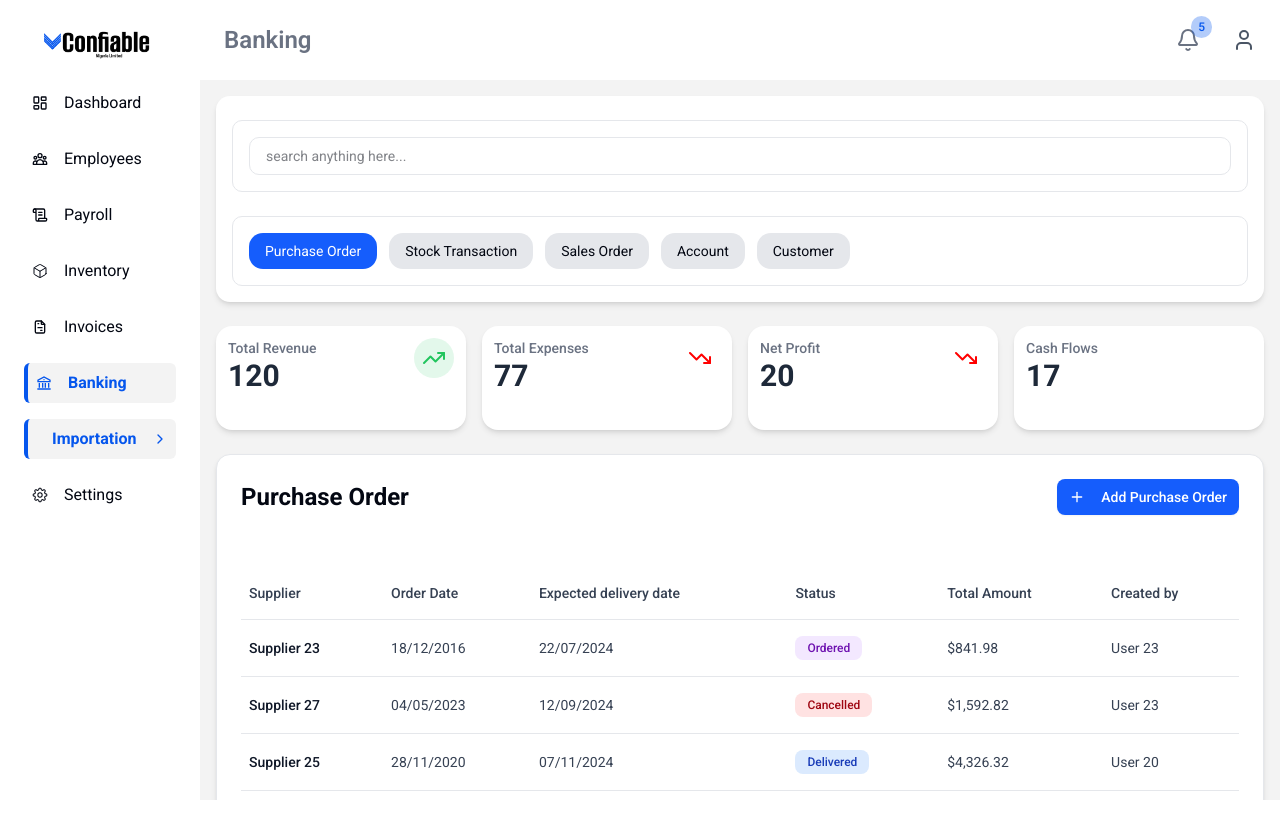
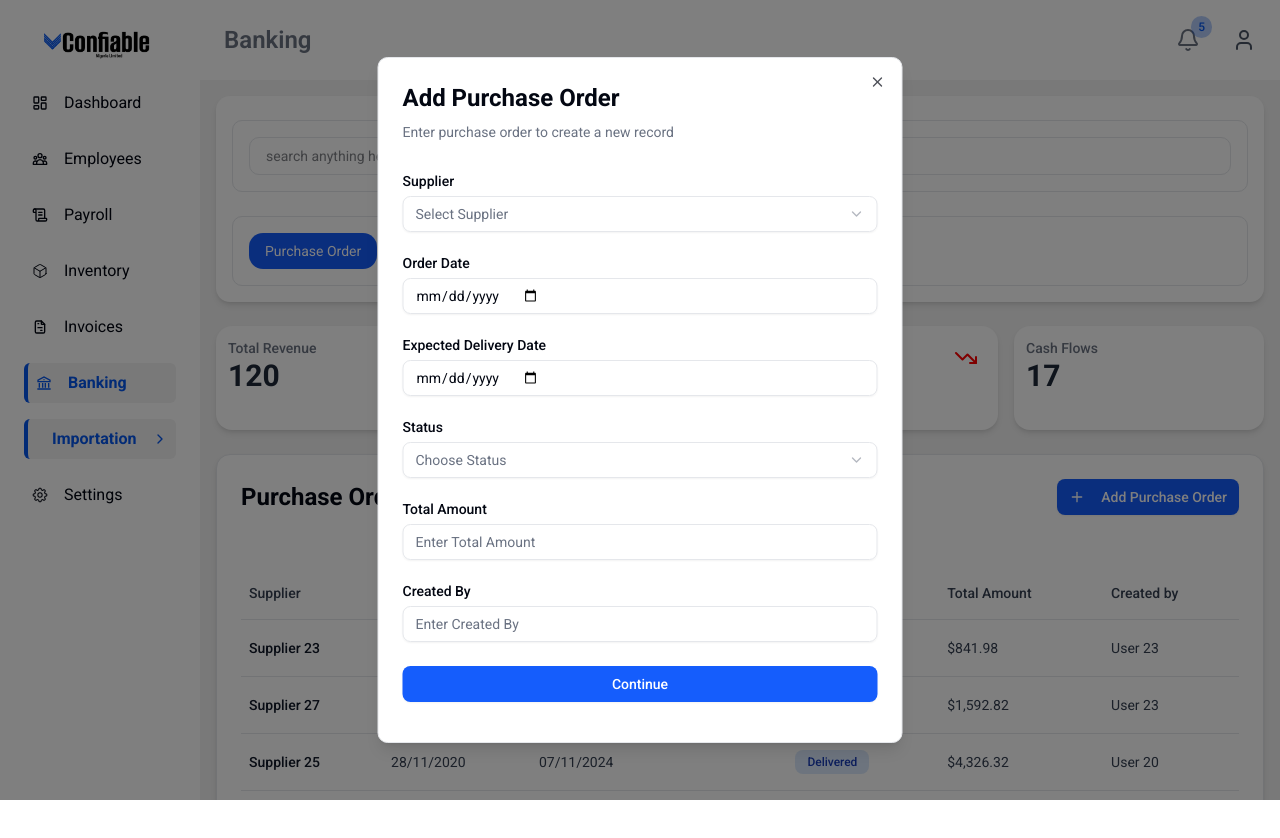
Before and after one commit to Confiable-Nig-Ltd/confiable, a React (Vite) app in the folder confiable-app/: page /banking in a window 1280 px wide. Both pictures are taken after a click on the button "Add Purchase Order". Shown: the top 838 px of the page. Built offline with nearby package versions, Linux system fonts and the light colour scheme; what @react-pdf/renderer would draw is missing.

Commit message:
completed the add functionality for the add purchase order

```diff
--- /dev/null
+++ b/confiable-app/src/components/banking/AddPurchaseOrderDialog.jsx
@@ -0,0 +1,178 @@
+import { Button } from "@/components/ui/button";
+import {
+  Dialog,
+  DialogContent,
+  DialogFooter,
+  DialogHeader,
+  DialogTitle,
+} from "@/components/ui/dialog";
+import { Input } from "@/components/ui/input";
+import { Label } from "@/components/ui/label";
+import { useState } from "react";
+import { toast } from "sonner";
+import useBankingStore from "@/src/stores/banking/banking-store";
+import {
+  Select,
+  SelectContent,
+  SelectItem,
+  SelectTrigger,
+  SelectValue,
+} from "@/components/ui/select";
+
+export function AddPurchaseOrderDialog({ open, onClose }) {
+  const [formData, setFormData] = useState({
+    supplier_id: "",
+    order_date: "",
+    expected_delivery_date: "",
+    status: "",
+    total_amount: "",
+    created_by: "",
+  });
+
+  const { addPurchaseOrder, isAddingPurchaseOrder } = useBankingStore();
+
+  const handleSubmit = async (e) => {
+    e.preventDefault();
+
+    // Basic validation
+    if (!Object.values(formData).every(Boolean)) {
+      toast.error("Please fill in all fields");
+      return;
+    }
+
+    const result = await addPurchaseOrder(formData);
+
+    if (result.success) {
+      toast.success("Purchase order added successfully");
+      onClose();
+      setFormData({
+        supplier_id: "",
+        order_date: "",
+        expected_delivery_date: "",
+        status: "",
+        total_amount: "",
+        created_by: "",
+      });
+    } else {
+      toast.error(result.error || "Failed to add purchase order");
+    }
+  };
+
+  const handleChange = (field, value) => {
+    setFormData((prev) => ({
+      ...prev,
+      [field]: value,
+    }));
+  };
+
+  return (
+    <Dialog open={open} onOpenChange={onClose}>
+      <DialogContent className="sm:max-w-[525px]">
+        <DialogHeader>
+          <DialogTitle className="text-2xl font-bold">
+            Add Purchase Order
+          </DialogTitle>
+          <p className="text-sm text-gray-500">
+            Enter purchase order to create a new record
+          </p>
+        </DialogHeader>
+        <form onSubmit={handleSubmit} className="space-y-6 py-4">
+          <div className="space-y-2">
+            <Label>Supplier</Label>
+            <Select
+              value={formData.supplier_id}
+              onValueChange={(value) => handleChange("supplier_id", value)}
+            >
+              <SelectTrigger className="w-full">
+                <SelectValue placeholder="Select Supplier" />
+              </SelectTrigger>
+              <SelectContent>
+                {Array.from({ length: 30 }, (_, i) => i + 1).map((id) => (
+                  <SelectItem key={id} value={id.toString()}>
+                    Supplier {id}
+                  </SelectItem>
+                ))}
+              </SelectContent>
+            </Select>
+          </div>
+
+          <div className="space-y-2">
+            <Label>Order Date</Label>
+            <Input
+              type="date"
+              value={formData.order_date}
+              onChange={(e) => handleChange("order_date", e.target.value)}
+              placeholder="Select Order Date"
+              className="w-full"
+            />
+          </div>
+
+          <div className="space-y-2">
+            <Label>Expected Delivery Date</Label>
+            <Input
+              type="date"
+              value={formData.expected_delivery_date}
+              onChange={(e) =>
+                handleChange("expected_delivery_date", e.target.value)
+              }
+              placeholder="Select Expected Delivery Date"
+              className="w-full"
+            />
+          </div>
+
+          <div className="space-y-2">
+            <Label>Status</Label>
+            <Select
+              value={formData.status}
+              onValueChange={(value) => handleChange("status", value)}
+            >
+              <SelectTrigger className="w-full">
+                <SelectValue placeholder="Choose Status" />
+              </SelectTrigger>
+              <SelectContent>
+                <SelectItem value="Pending">Pending</SelectItem>
+                <SelectItem value="Ordered">Ordered</SelectItem>
+                <SelectItem value="Received">Received</SelectItem>
+                <SelectItem value="Delivered">Delivered</SelectItem>
+                <SelectItem value="Cancelled">Cancelled</SelectItem>
+              </SelectContent>
+            </Select>
+          </div>
+
+          <div className="space-y-2">
+            <Label>Total Amount</Label>
+            <Input
+              type="number"
+              value={formData.total_amount}
+              onChange={(e) =>
+                handleChange("total_amount", parseFloat(e.target.value))
+              }
+              placeholder="Enter Total Amount"
+              className="w-full"
+            />
+          </div>
+
+          <div className="space-y-2">
+            <Label>Created By</Label>
+            <Input
+              value={formData.created_by}
+              onChange={(e) => handleChange("created_by", e.target.value)}
+              placeholder="Enter Created By"
+              className="w-full"
+            />
+          </div>
+
+          <DialogFooter>
+            <Button
+              type="submit"
+              className="w-full bg-blue-600 hover:bg-blue-700 text-white"
+              disabled={isAddingPurchaseOrder}
+            >
+              {isAddingPurchaseOrder ? "Adding..." : "Continue"}
+            </Button>
+          </DialogFooter>
+        </form>
+      </DialogContent>
+    </Dialog>
+  );
+}
--- a/confiable-app/src/components/banking/PurchaseOrderTable.jsx
+++ b/confiable-app/src/components/banking/PurchaseOrderTable.jsx
@@ -3,6 +3,7 @@
 import { useState } from "react";
 import { Button } from "@/components/ui/button";
 import { Badge } from "@/components/ui/badge";
+// import { toast } from "sonner";
 import {
   Table,
   TableBody,
@@ -11,6 +12,7 @@ import {
   TableHeader,
   TableRow,
 } from "@/components/ui/table";
+import { AddPurchaseOrderDialog } from "./AddPurchaseOrderDialog";
 
 import {
   Pagination,
@@ -22,8 +24,8 @@ import {
   PaginationPrevious,
 } from "@/components/ui/pagination";
 import { Plus } from "lucide-react";
-import { PurchaseOrder } from "@/src/data/purchaseOrderData";
 import { Card, CardContent, CardHeader, CardTitle } from "@/components/ui/card";
+import useBankingStore from "@/src/stores/banking/banking-store";
 
 // Format date to DD/MM/YYYY
 const formatDate = (dateString) => {
@@ -59,12 +61,15 @@ const getStatusVariant = (status) => {
 
 export default function PurchaseOrdersPage() {
   const [currentPage, setCurrentPage] = useState(1);
+  const [isDialogOpen, setIsDialogOpen] = useState(false);
   const itemsPerPage = 6;
 
-  const totalPages = Math.ceil(PurchaseOrder.length / itemsPerPage);
+  const { purchaseOrders } = useBankingStore();
+
+  const totalPages = Math.ceil(purchaseOrders.length / itemsPerPage);
   const startIndex = (currentPage - 1) * itemsPerPage;
   const endIndex = startIndex + itemsPerPage;
-  const currentData = PurchaseOrder.slice(startIndex, endIndex);
+  const currentData = purchaseOrders.slice(startIndex, endIndex);
 
   const handlePageChange = (page) => {
     setCurrentPage(page);
@@ -153,11 +158,18 @@ export default function PurchaseOrdersPage() {
     <Card className="w-full shadow-md">
       <CardHeader className="flex flex-row items-center justify-between space-y-0 pb-7">
         <CardTitle className="text-2xl font-bold">Purchase Order</CardTitle>
-        <Button className="bg-blue-600 hover:bg-blue-700 text-white">
+        <Button
+          className="bg-blue-600 hover:bg-blue-700 text-white"
+          onClick={() => setIsDialogOpen(true)}
+        >
           <Plus className="w-4 h-4 mr-2" />
           Add Purchase Order
         </Button>
       </CardHeader>
+      <AddPurchaseOrderDialog
+        open={isDialogOpen}
+        onClose={() => setIsDialogOpen(false)}
+      />
       <CardContent>
         <Table>
           <TableHeader>
--- /dev/null
+++ b/confiable-app/src/stores/banking/banking-store.js
@@ -0,0 +1,35 @@
+import { create } from "zustand";
+import { PurchaseOrder as initialPurchaseOrders } from "@/src/data/purchaseOrderData";
+
+const useBankingStore = create((set) => ({
+  purchaseOrders: initialPurchaseOrders,
+  isAddingPurchaseOrder: false,
+
+  addPurchaseOrder: async (orderData) => {
+    try {
+      set({ isAddingPurchaseOrder: true });
+
+      // Create a new purchase order with the next available ID
+      const newPurchaseOrder = {
+        ...orderData,
+        po_id: Math.max(...initialPurchaseOrders.map((po) => po.po_id)) + 1,
+        total_amount: parseFloat(orderData.total_amount),
+        supplier_id: parseInt(orderData.supplier_id),
+        created_by: parseInt(orderData.created_by),
+      };
+
+      // Update the store with the new purchase order
+      set((state) => ({
+        purchaseOrders: [...state.purchaseOrders, newPurchaseOrder],
+      }));
+
+      return { success: true };
+    } catch (error) {
+      return { success: false, error: error.message };
+    } finally {
+      set({ isAddingPurchaseOrder: false });
+    }
+  },
+}));
+
+export default useBankingStore;
```
